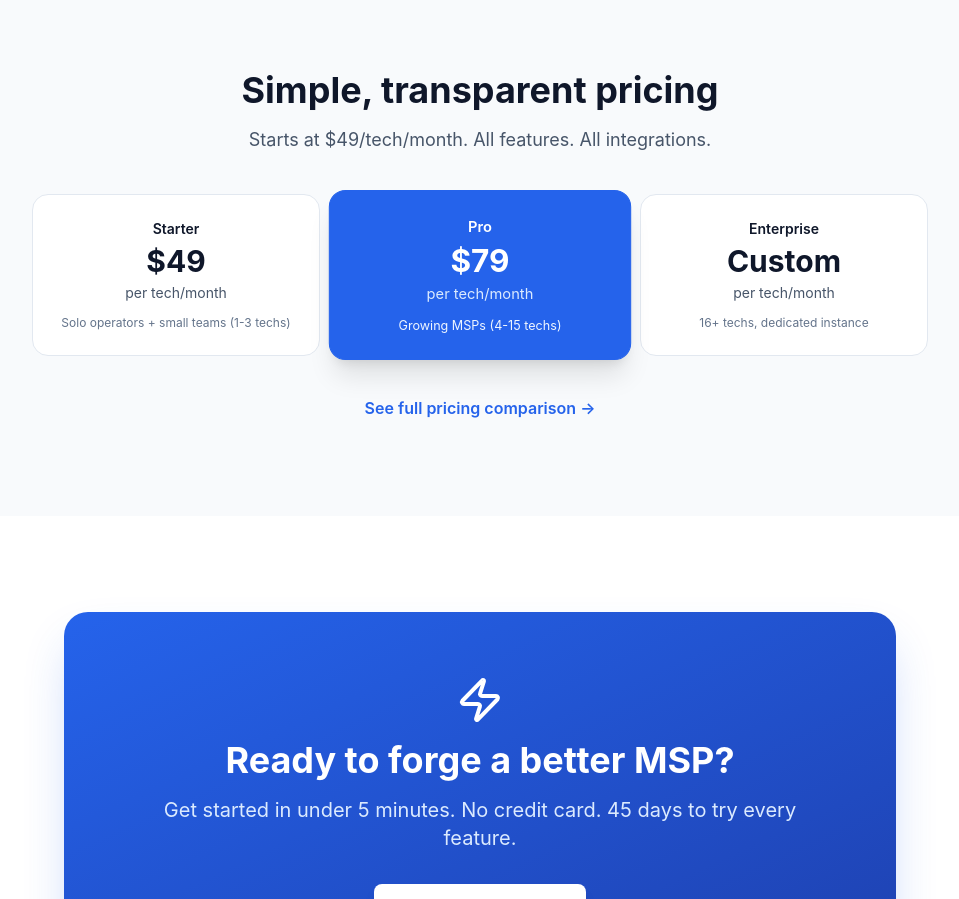
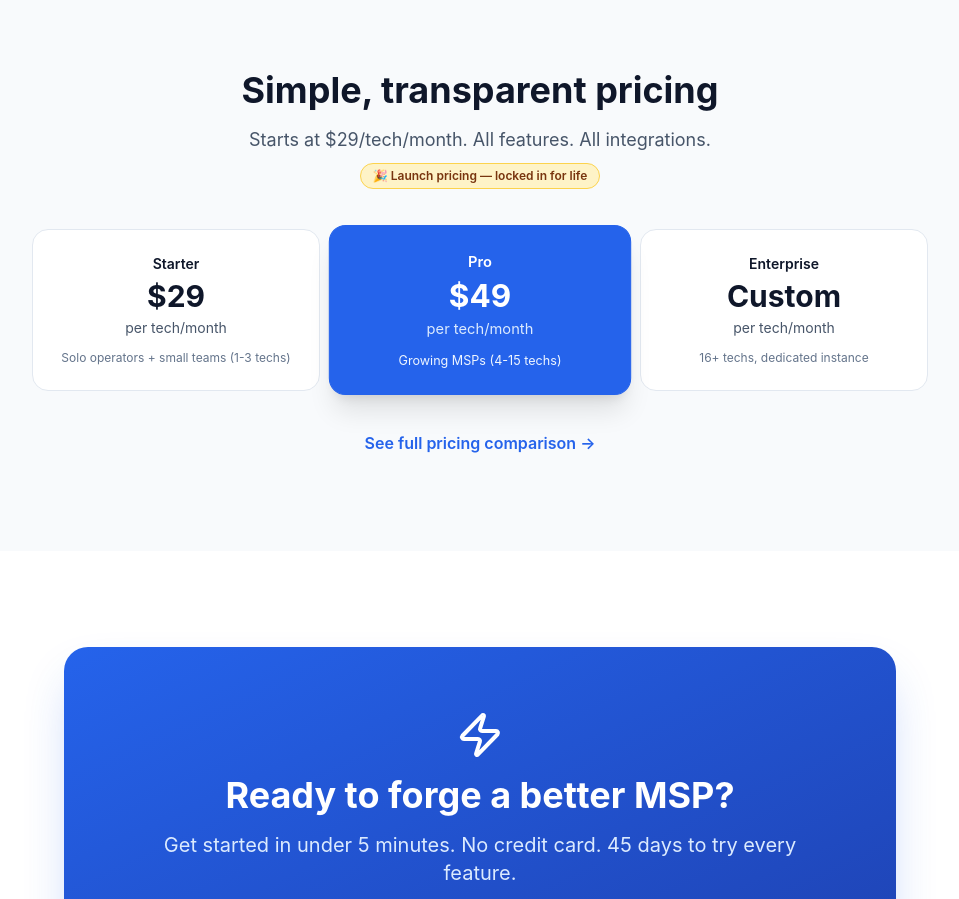
Before and after one commit to RivertownTechnology/rivertown-psa-rmm, a React (Vite) app in the folder apps/marketing/: page / in a window 1280 px wide. Shown: the part 2260-3159 px from the top of the page, without its empty margins (160-1119 px from the left). Built offline with nearby package versions, Linux system fonts and the light colour scheme; no server answers.

Commit message:
pricing update

```diff
--- a/apps/marketing/src/pages/Landing.tsx
+++ b/apps/marketing/src/pages/Landing.tsx
@@ -103,11 +103,14 @@ export function Landing({ navigate }: { navigate: (p: string) => void }) {
       <section className="py-24 bg-slate-50 dark:bg-slate-900">
         <div className="max-w-7xl mx-auto px-4 sm:px-6 lg:px-8 text-center">
           <h2 className="text-3xl md:text-4xl font-bold text-slate-900 dark:text-white mb-4">Simple, transparent pricing</h2>
-          <p className="text-lg text-slate-600 dark:text-slate-300 mb-10">Starts at $49/tech/month. All features. All integrations.</p>
+          <p className="text-lg text-slate-600 dark:text-slate-300 mb-2">Starts at $29/tech/month. All features. All integrations.</p>
+          <div className="inline-flex items-center gap-2 bg-amber-100 dark:bg-amber-950/60 text-amber-900 dark:text-amber-200 border border-amber-300 dark:border-amber-800 rounded-full px-3 py-1 text-xs font-semibold mb-10">
+            🎉 Launch pricing — locked in for life
+          </div>
 
           <div className="grid gap-4 sm:grid-cols-3 max-w-4xl mx-auto mb-10">
-            <PricingSummary name="Starter" price="$49" desc="Solo operators + small teams (1-3 techs)" />
-            <PricingSummary name="Pro" price="$79" featured desc="Growing MSPs (4-15 techs)" />
+            <PricingSummary name="Starter" price="$29" originalPrice="$49" desc="Solo operators + small teams (1-3 techs)" />
+            <PricingSummary name="Pro" price="$49" originalPrice="$79" featured desc="Growing MSPs (4-15 techs)" />
             <PricingSummary name="Enterprise" price="Custom" desc="16+ techs, dedicated instance" />
           </div>
 
--- a/apps/marketing/src/pages/Pricing.tsx
+++ b/apps/marketing/src/pages/Pricing.tsx
@@ -39,7 +39,9 @@ export function Pricing({ navigate }: { navigate: (p: string) => void }) {
           <div className="grid gap-6 lg:grid-cols-3">
             <Plan
               name="Starter"
-              price="$49"
+              price="$29"
+              originalPrice="$49"
+              introBadge="Launch pricing"
               sub="per tech / month"
               desc="Solo operators and small teams who want a modern PSA without the legacy bloat."
               features={[
@@ -58,7 +60,9 @@ export function Pricing({ navigate }: { navigate: (p: string) => void }) {
             />
             <Plan
               name="Pro"
-              price="$79"
+              price="$49"
+              originalPrice="$79"
+              introBadge="Launch pricing"
               sub="per tech / month"
               desc="Growing MSPs that need accounting, AI, SLAs, and advanced SSO."
               features={[
@@ -185,10 +189,12 @@ export function Pricing({ navigate }: { navigate: (p: string) => void }) {
 }
 
 function Plan({
-  name, price, sub, desc, features, cta, onCta, featured,
+  name, price, originalPrice, introBadge, sub, desc, features, cta, onCta, featured,
 }: {
   name: string; price: string; sub: string; desc: string;
   features: string[]; cta: string; onCta: () => void; featured?: boolean;
+  originalPrice?: string;
+  introBadge?: string;
 }) {
   return (
     <div
@@ -198,14 +204,29 @@ function Plan({
           : 'bg-white dark:bg-slate-900 border-slate-200 dark:border-slate-700'
       }`}
     >
-      {featured && (
-        <div className="inline-block bg-brand-600 text-white text-xs font-semibold px-2 py-1 rounded mb-4">
-          MOST POPULAR
-        </div>
-      )}
+      <div className="flex items-center gap-2 flex-wrap mb-4">
+        {featured && (
+          <div className="inline-block bg-brand-600 text-white text-xs font-semibold px-2 py-1 rounded">
+            MOST POPULAR
+          </div>
+        )}
+        {introBadge && (
+          <div className={`inline-block text-xs font-semibold px-2 py-1 rounded ${
+            featured ? 'bg-amber-400 text-amber-950' : 'bg-amber-100 dark:bg-amber-950/60 text-amber-900 dark:text-amber-200 border border-amber-300 dark:border-amber-800'
+          }`}>
+            {introBadge}
+          </div>
+        )}
+      </div>
       <div className={`text-sm font-semibold mb-2 ${featured ? 'text-brand-300' : 'text-brand-600 dark:text-brand-400'}`}>{name}</div>
-      <div className="flex items-baseline gap-1 mb-1">
-        {/* Explicit text colors on the price so it's readable in both modes regardless of body inheritance */}
+      <div className="flex items-baseline gap-2 mb-1 flex-wrap">
+        {originalPrice && (
+          <div className={`text-2xl font-bold line-through ${
+            featured ? 'text-slate-500' : 'text-slate-400 dark:text-slate-500'
+          }`}>
+            {originalPrice}
+          </div>
+        )}
         <div className={`text-5xl font-bold ${featured ? 'text-white' : 'text-slate-900 dark:text-white'}`}>{price}</div>
       </div>
       <div className={`text-sm mb-4 ${featured ? 'text-slate-400' : 'text-slate-500 dark:text-slate-400'}`}>{sub}</div>
```
